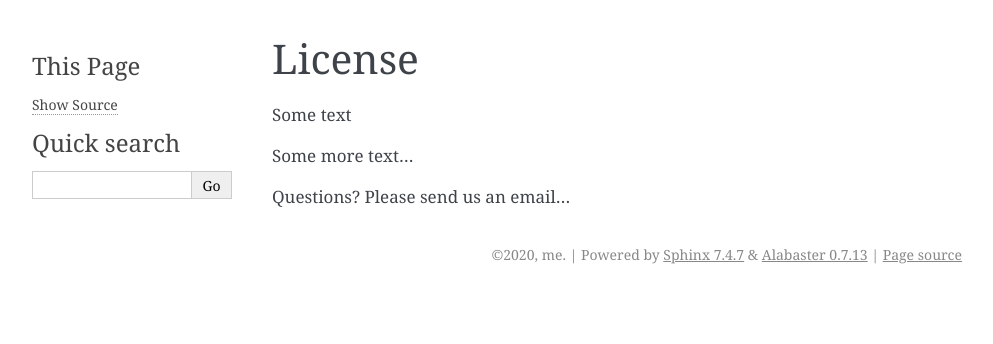
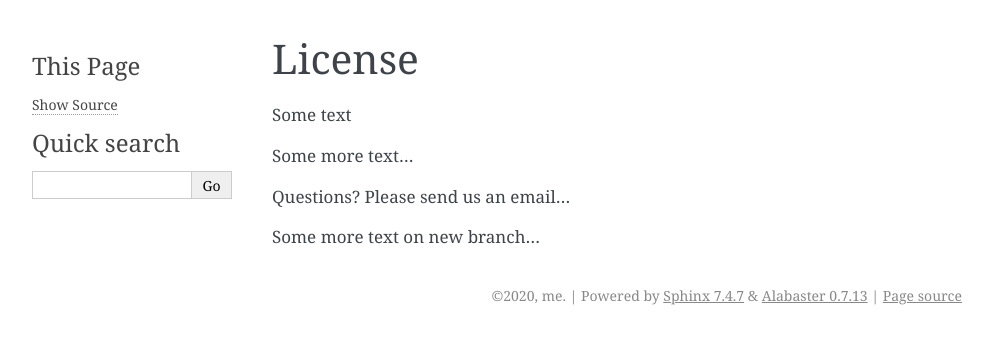
Before and after one commit to Zoliqa/sphinx-demo, a Sphinx documentation site: the page built from docs/source/license.rst, in a window 1280 px wide. Shown: the top 344 px of the page, without its empty margins (148-1141 px from the left). Built offline with Sphinx 7.4.7, drawn with Linux system fonts in a browser that asks for light colours.

Commit message:
Added some text

```diff
--- a/docs/source/license.rst
+++ b/docs/source/license.rst
@@ -12,3 +12,5 @@ Some text
 Some more text...
 
 Questions? Please send us an email...
+
+Some more text on new branch...
```
